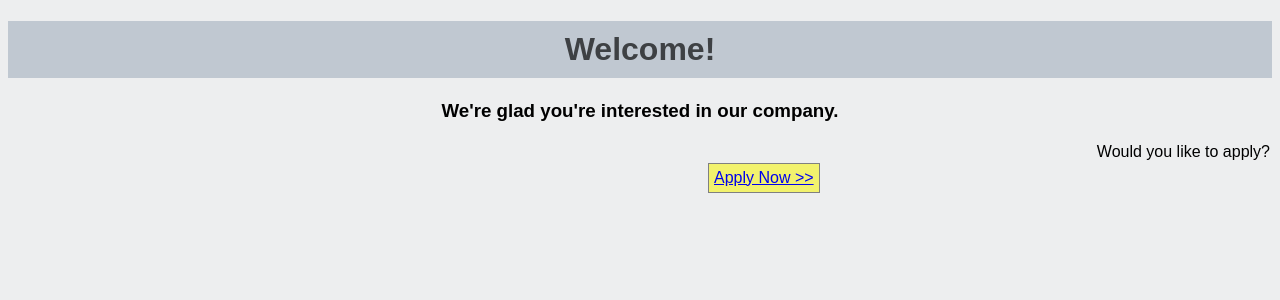
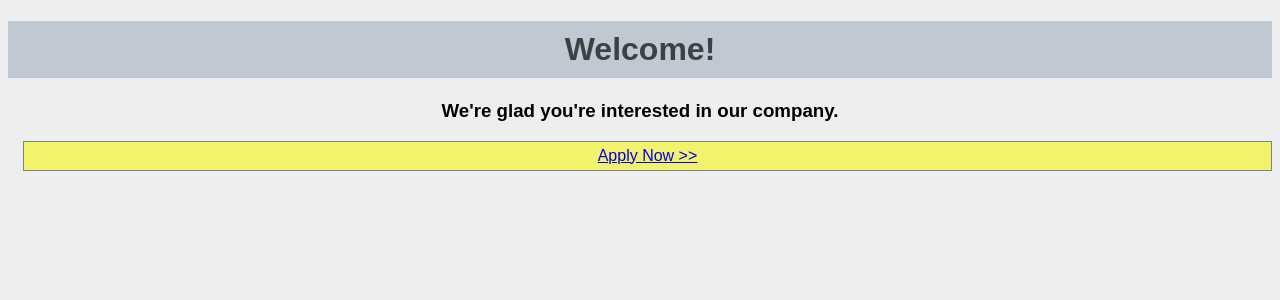
Before and after one commit to mbestwick/skills_assessment-flask, a Flask app: page / in a window 1280 px wide. Shown: the top 300 px of the page. Run offline with Flask 2, Linux system fonts and the light colour scheme.

Commit message:
Slight tweaks to styling of index.html

```diff
--- a/server.py
+++ b/server.py
@@ -38,7 +38,12 @@ def completed_application():
     session['first_name'] = request.form.get("firstname")
     session['last_name'] = request.form.get("lastname")
     session['job'] = request.form.get("job")
-    session['salary'] = int(request.form.get("salary"))
+
+    try:
+        session['salary'] = int(request.form.get("salary"))
+    except:
+        flash("Please enter a number for salary, no commas")
+        return redirect("/application-form")
 
     if not session['job']:
         flash("Please choose a job!")
--- a/static/styles.css
+++ b/static/styles.css
@@ -49,12 +49,6 @@ div {
     border: thin solid gray;
     padding: 5px;
     background-color: #f2f26d;
-    text-align: right;
-    display: inline-block;
+    text-align: center;
     text-decoration: none;
-    margin-left: 700px;
 }
-
-#apply_question {
-    text-align: right;
-}
--- a/templates/index.html
+++ b/templates/index.html
@@ -9,10 +9,6 @@
 {% block body %}
     <h1>Welcome!</h1>
     <h3>We're glad you're interested in our company.</h3>
-    <div id="apply_question">Would you like to apply?</div>
-
-    <span id="apply_link">
-        <a href="/application-form">Apply Now >></a>
-    </span>
+    <div id="apply_link"><a href="/application-form">Apply Now >></a></div>
 
 {% endblock %}
```
